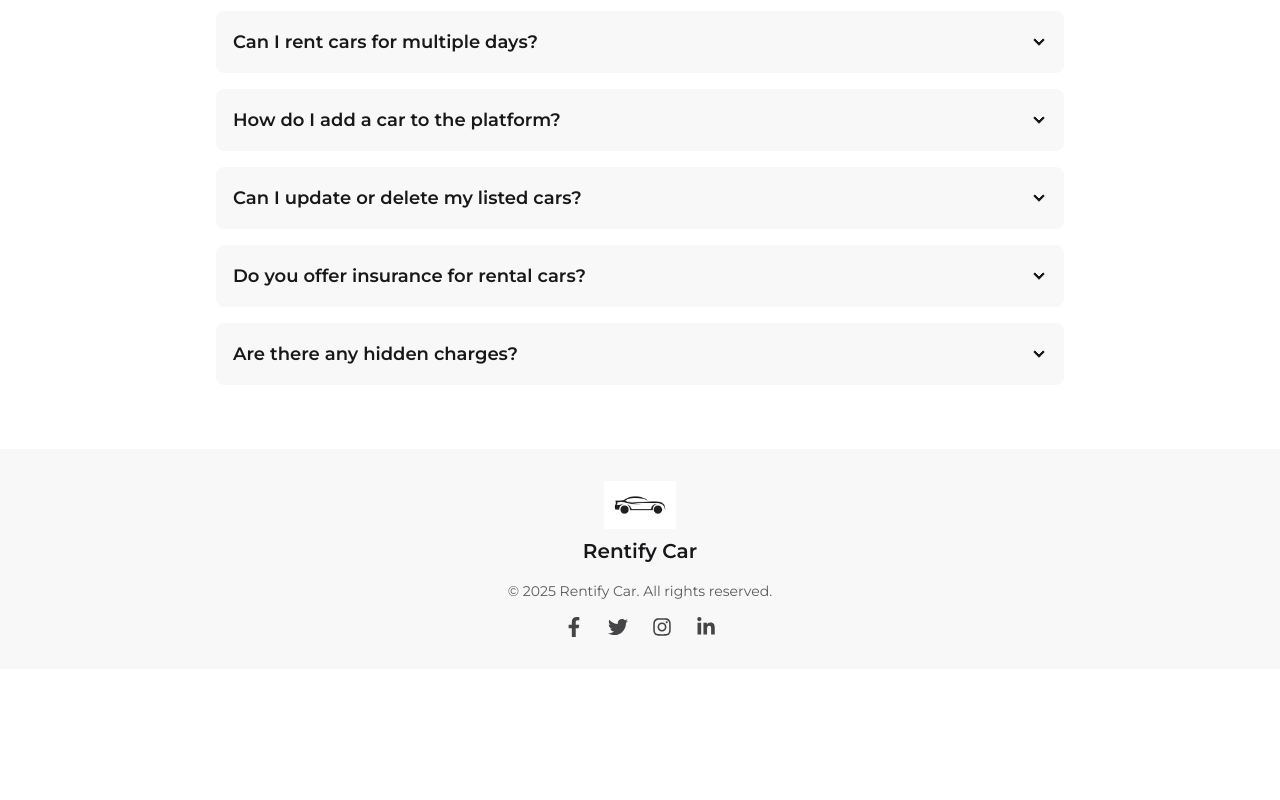
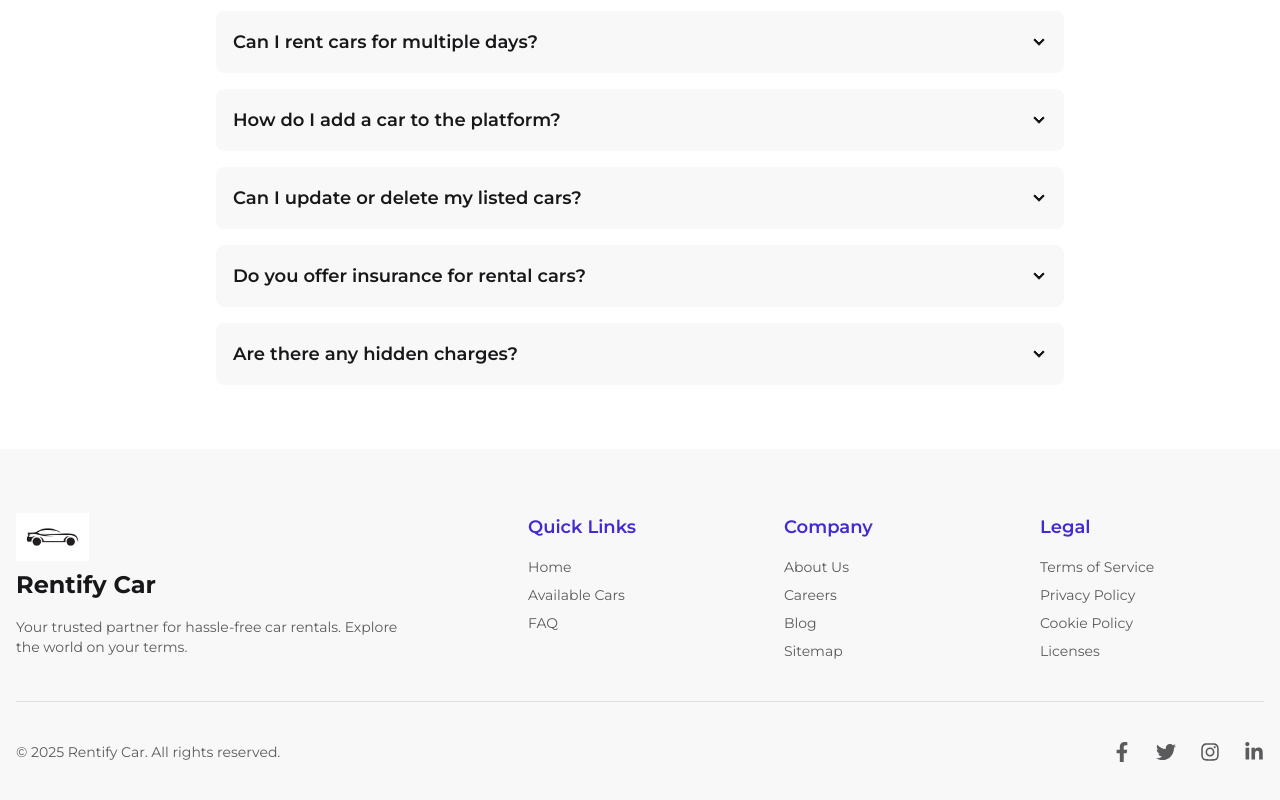
Before and after one commit to safikolislam/car-rental, a React (Vite) app: page / in a window 1280 px wide. Shown: the part 4723-5523 px from the top of the page. Before the commit the page ends 5392 px from the top, so only its background shows below. Built offline with nearby package versions, Linux system fonts and the light colour scheme; no server answers.

Commit message:
added the footer and alignment fix

```diff
--- a/src/Components/Footer.jsx
+++ b/src/Components/Footer.jsx
@@ -10,25 +10,82 @@ const Footer = () => {
   const currentYear = new Date().getFullYear();
 
   return (
-    <footer className="bg-base-200 text-base-content text-center py-8">
 
-      <div className="flex flex-col items-center">
-        <img src={logo} alt="Logo" className="h-12 mb-2" />
-        <h2 className="text-xl font-semibold">Rentify Car</h2>
+    <footer className="bg-base-200 text-base-content py-16">
+      <div className="container mx-auto px-4">
+
+
+        <div className="grid grid-cols-2 md:grid-cols-5 gap-8 border-b border-base-content/10 pb-10 mb-10">
+
+
+          <div className="col-span-2 md:col-span-2 space-y-4 text-center md:text-left">
+            <div className="flex flex-col items-center md:items-start">
+
+              <img
+                src={logo}
+                alt="Logo"
+                className="h-12 mb-2"
+
+              />
+              <h2 className="text-2xl font-bold">Rentify Car</h2>
+            </div>
+
+            <p className="text-sm text-base-content/70 max-w-sm">
+              Your trusted partner for hassle-free car rentals. Explore the world on your terms.
+            </p>
           </div>
 
 
-      <p className="text-sm text-base-content/70 mt-4">
+          <div className="col-span-1">
+
+            <h3 className="text-lg font-semibold mb-4 text-primary">Quick Links</h3>
+            <ul className="space-y-2 text-sm">
+              <li><a href="/" className="text-base-content/70 hover:text-primary transition duration-200">Home</a></li>
+              <li><a href="/AvailableCar" className="text-base-content/70 hover:text-primary transition duration-200">Available Cars</a></li>
+              <li><a href="/faq" className="text-base-content/70 hover:text-primary transition duration-200">FAQ</a></li>
+
+            </ul>
+          </div>
+
+
+          <div className="col-span-1">
+            <h3 className="text-lg font-semibold mb-4 text-primary">Company</h3>
+            <ul className="space-y-2 text-sm">
+              <li><a href="/about" className="text-base-content/70 hover:text-primary transition duration-200">About Us</a></li>
+              <li><a href="/careers" className="text-base-content/70 hover:text-primary transition duration-200">Careers</a></li>
+              <li><a href="/blog" className="text-base-content/70 hover:text-primary transition duration-200">Blog</a></li>
+              <li><a href="/sitemap" className="text-base-content/70 hover:text-primary transition duration-200">Sitemap</a></li>
+            </ul>
+          </div>
+
+
+          <div className="col-span-1">
+            <h3 className="text-lg font-semibold mb-4 text-primary">Legal</h3>
+            <ul className="space-y-2 text-sm">
+              <li><a href="/terms" className="text-base-content/70 hover:text-primary transition duration-200">Terms of Service</a></li>
+              <li><a href="/privacy" className="text-base-content/70 hover:text-primary transition duration-200">Privacy Policy</a></li>
+              <li><a href="/cookie" className="text-base-content/70 hover:text-primary transition duration-200">Cookie Policy</a></li>
+              <li><a href="/licenses" className="text-base-content/70 hover:text-primary transition duration-200">Licenses</a></li>
+            </ul>
+          </div>
+
+        </div>
+
+
+        <div className="flex flex-col md:flex-row justify-between items-center">
+
+
+          <p className="text-sm text-base-content/70 order-2 md:order-1 mt-6 md:mt-0">
             &copy; {currentYear} Rentify Car. All rights reserved.
           </p>
 
-
-      <div className="flex justify-center mt-4 space-x-6 text-base-content/80">
+          <div className="flex space-x-6 text-base-content/80 order-1 md:order-2">
             <a
               href="https://facebook.com"
               target="_blank"
               rel="noopener noreferrer"
-          className="hover:text-blue-600 transition duration-300"
+              className="text-base-content/70 hover:text-blue-600 transition duration-300"
+              aria-label="Facebook"
             >
               <FaFacebookF size={20} />
             </a>
@@ -36,7 +93,8 @@ const Footer = () => {
               href="https://twitter.com"
               target="_blank"
               rel="noopener noreferrer"
-          className="hover:text-blue-400 transition duration-300"
+              className="text-base-content/70 hover:text-blue-400 transition duration-300"
+              aria-label="Twitter"
             >
               <FaTwitter size={20} />
             </a>
@@ -44,7 +102,8 @@ const Footer = () => {
               href="https://instagram.com"
               target="_blank"
               rel="noopener noreferrer"
-          className="hover:text-pink-500 transition duration-300"
+              className="text-base-content/70 hover:text-pink-500 transition duration-300"
+              aria-label="Instagram"
             >
               <FaInstagram size={20} />
             </a>
@@ -52,10 +111,13 @@ const Footer = () => {
               href="https://linkedin.com"
               target="_blank"
               rel="noopener noreferrer"
-          className="hover:text-blue-700 transition duration-300"
+              className="text-base-content/70 hover:text-blue-700 transition duration-300"
+              aria-label="LinkedIn"
             >
               <FaLinkedinIn size={20} />
             </a>
+          </div>
+        </div>
       </div>
     </footer>
   );
--- a/src/Components/Offer.jsx
+++ b/src/Components/Offer.jsx
@@ -29,7 +29,7 @@ const SpecialOffers = () => {
   const discountPercentage = 15;
 
   return (
-    <section className="py-16 bg-base-100 transition-colors duration-300">
+    <section className="max-w-7xl mx-auto py-16 bg-base-100 transition-colors duration-300">
       <div className="container mx-auto px-6">
         <h2 className="text-4xl font-extrabold mb-12 text-center text-blue-600 dark:text-blue-400">
           Special Offers
--- a/src/pages/MyBookings/MyBookings.jsx
+++ b/src/pages/MyBookings/MyBookings.jsx
@@ -119,7 +119,7 @@ const MyBookings = () => {
   const totalPayment = bookingsWithTotals.reduce((sum, b) => sum + b.totalPrice, 0);
 
   return (
-    <div className="p-4 md:p-6 min-h-screen bg-base-100">
+    <div className="p-4 md:p-6 min-h-screen bg-base-100 mx-auto max-w-7xl">
       <h2 className="text-2xl md:text-3xl font-bold mb-4">My Bookings</h2>
       <p className="mb-6 font-semibold text-lg md:text-xl">
         Total Payment: <span className="text-primary">${totalPayment.toFixed(2)}</span>
--- a/src/pages/MyCars/MyCars.jsx
+++ b/src/pages/MyCars/MyCars.jsx
@@ -123,7 +123,7 @@ const MyCars = () => {
 
 
   return (
-    <div className="p-6 bg-base-100 min-h-screen">
+    <div className="p-6 bg-base-100 min-h-screen mx-auto max-w-7xl">
       <h2 className="text-3xl font-extrabold mb-4 text-base-content border-b pb-2">
         Your Listed Cars
       </h2>
```
Lines whose indentation alone changed are shown as unchanged.
